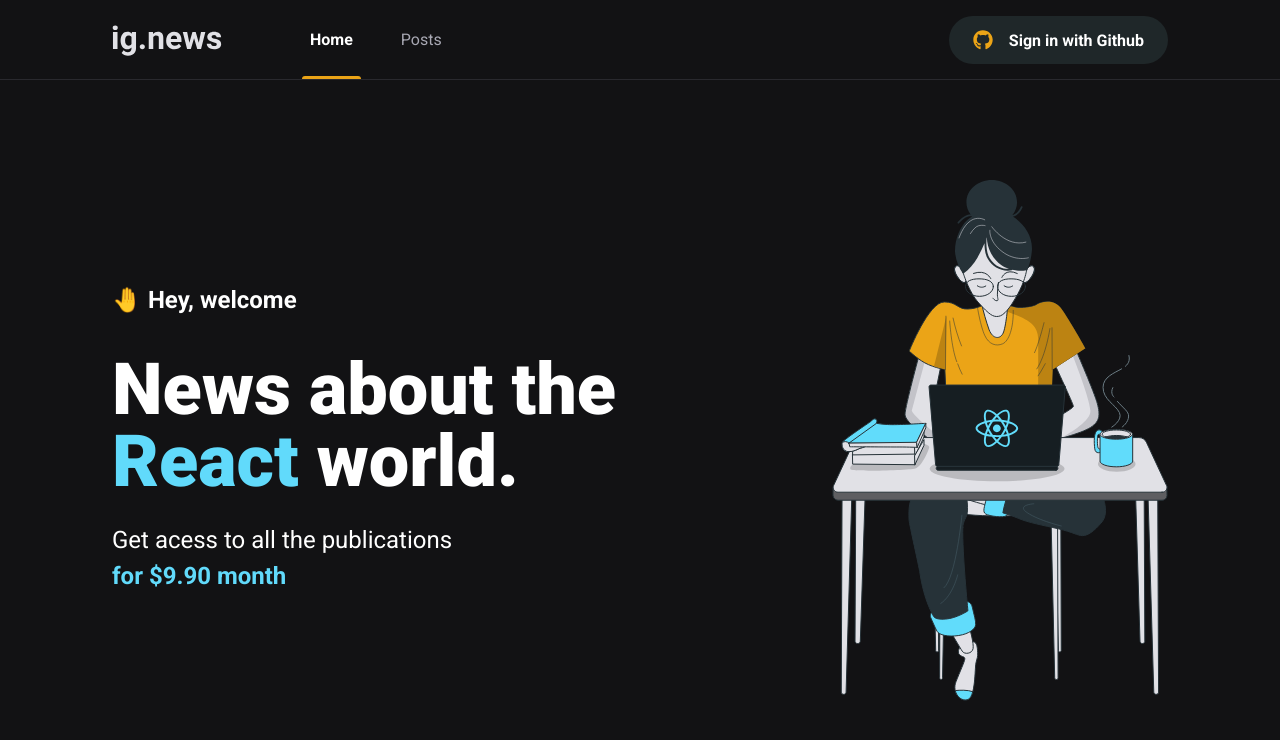
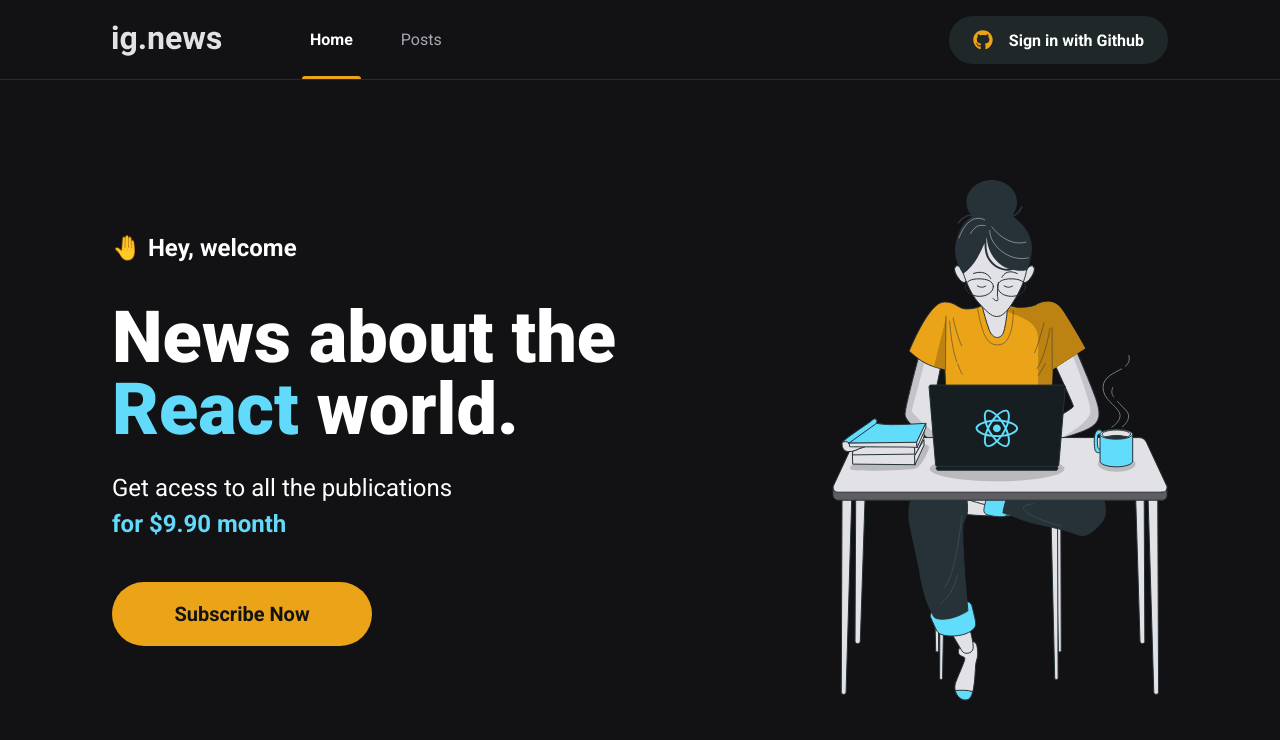
Before and after one commit to juliomchado/ignews, a Next.js app: page / in a window 1280 px wide. Shown: the top 740 px of the page. Built offline with nearby package versions, Linux system fonts and the light colour scheme.

Commit message:
add/ subscribe button component

```diff
--- /dev/null
+++ b/src/components/SubscribeButton/index.tsx
@@ -0,0 +1,10 @@
+
+import styles from './styles.module.scss'
+
+export function SubscribeButton() {
+    return (
+        <button type="button" className={styles.subscribeButton}>
+            Subscribe Now
+        </button>
+    )
+}
--- /dev/null
+++ b/src/components/SubscribeButton/styles.module.scss
@@ -0,0 +1,20 @@
+.subscribeButton {
+    width: 260px;
+    height: 4rem;
+    border: 0;
+    border-radius: 2rem;
+    background: var(--yellow-500);
+    color: var(--gray-900);
+    font-size: 1.25rem;
+    font-weight: bold;
+
+    display: flex;
+    align-items: center;
+    justify-content: center;
+
+    transform: filter 0.2s;
+
+    &:hover {
+        filter: brightness(0.8);
+    }
+}
--- a/src/pages/home.module.scss
+++ b/src/pages/home.module.scss
@@ -37,4 +37,8 @@
             font-weight: bold;
         }
     }
+
+    button {
+        margin-top: 2.5rem;
+    }
 }
--- a/src/pages/index.tsx
+++ b/src/pages/index.tsx
@@ -1,4 +1,5 @@
 import Head from 'next/head';
+import { SubscribeButton } from '../components/SubscribeButton';
 
 import styles from './home.module.scss';
 
@@ -17,6 +18,7 @@
             Get acess to all the publications <br />
             <span>for $9.90 month</span>
           </p>
+          <SubscribeButton />
         </section>
 
         <img src="/images/avatar.svg" alt="Girl coding" />
```
